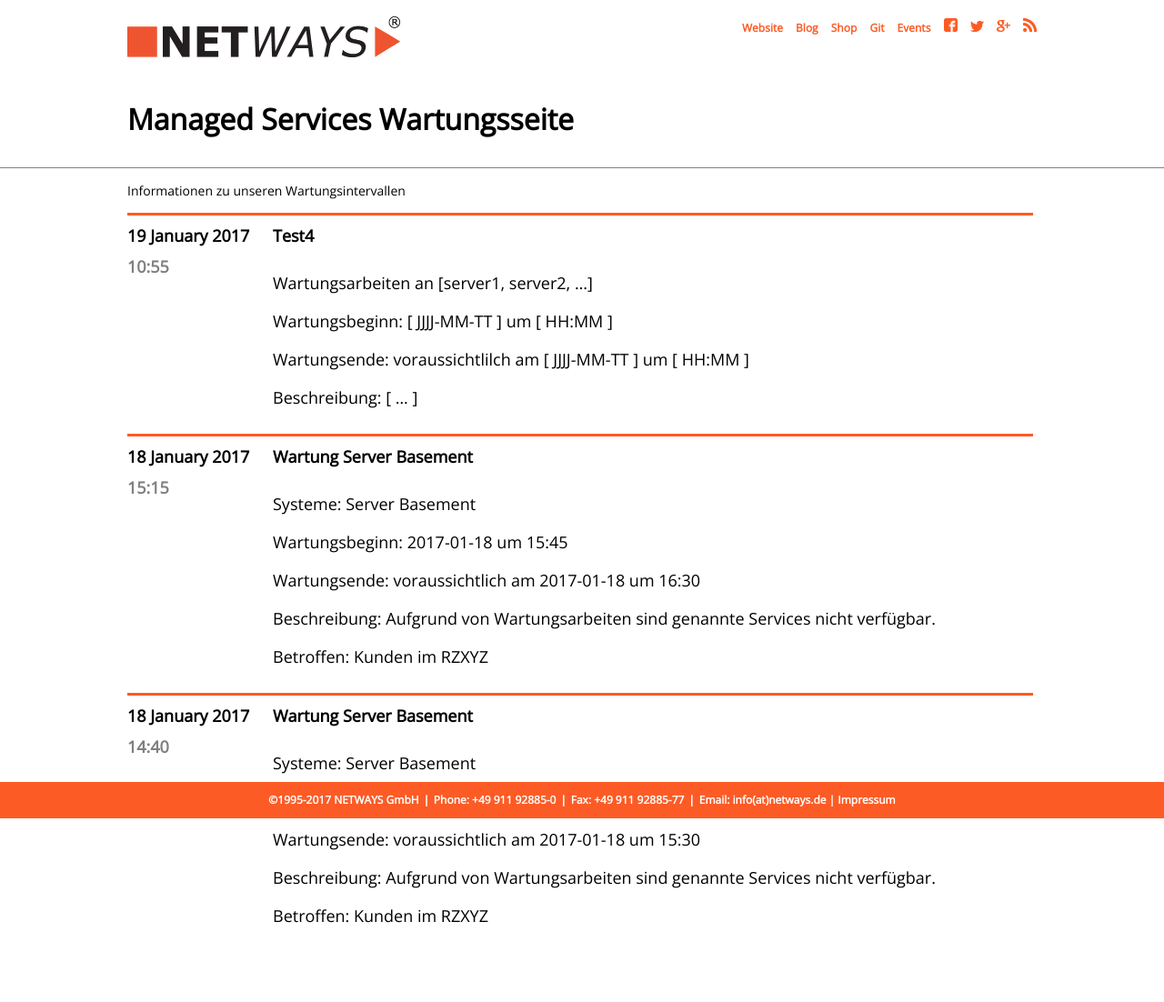
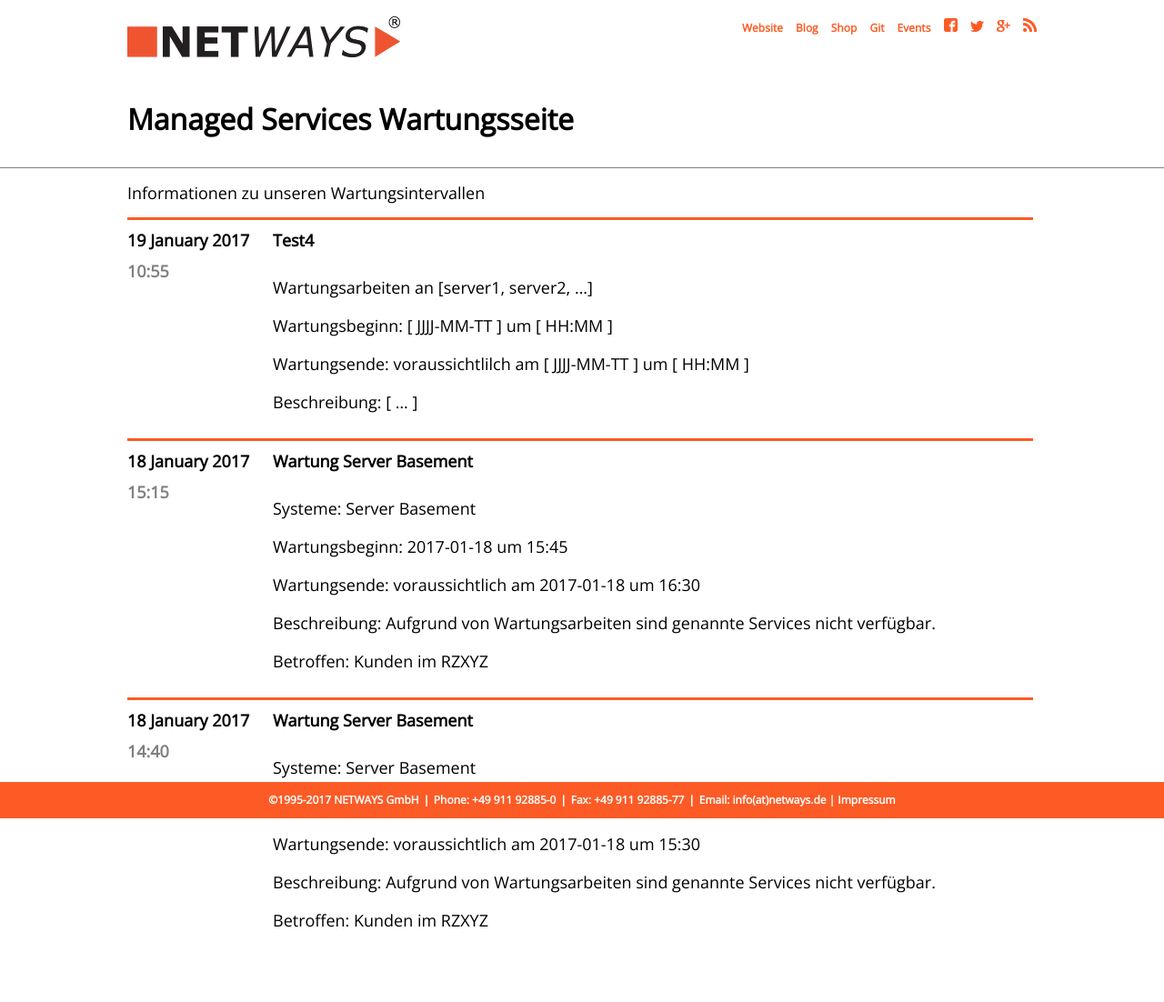
Before and after one commit to Storagegirl/storagegirl.github.io, a Jekyll site: the page built from index.html, in a window 1280 px wide. Shown: the whole page at 91% size. Built offline with Jekyll 4.4.1, drawn with Linux system fonts in a browser that asks for light colours.

Commit message:
Update index.html

```diff
--- a/index.html
+++ b/index.html
@@ -29,7 +29,7 @@
 </div>
 
 <div id="containerbody" style="margin:auto; width:1000px">
-	<div id="containerinfo" style="padding-top: 15px; padding-bottom: 15px; font-size: 14px; ">
+	<div id="containerinfo" style="padding-top: 15px; padding-bottom: 15px; font-size: 18px; ">
 		 Informationen zu unseren Wartungsintervallen
 	</div>
 	<div class="posts">
```
